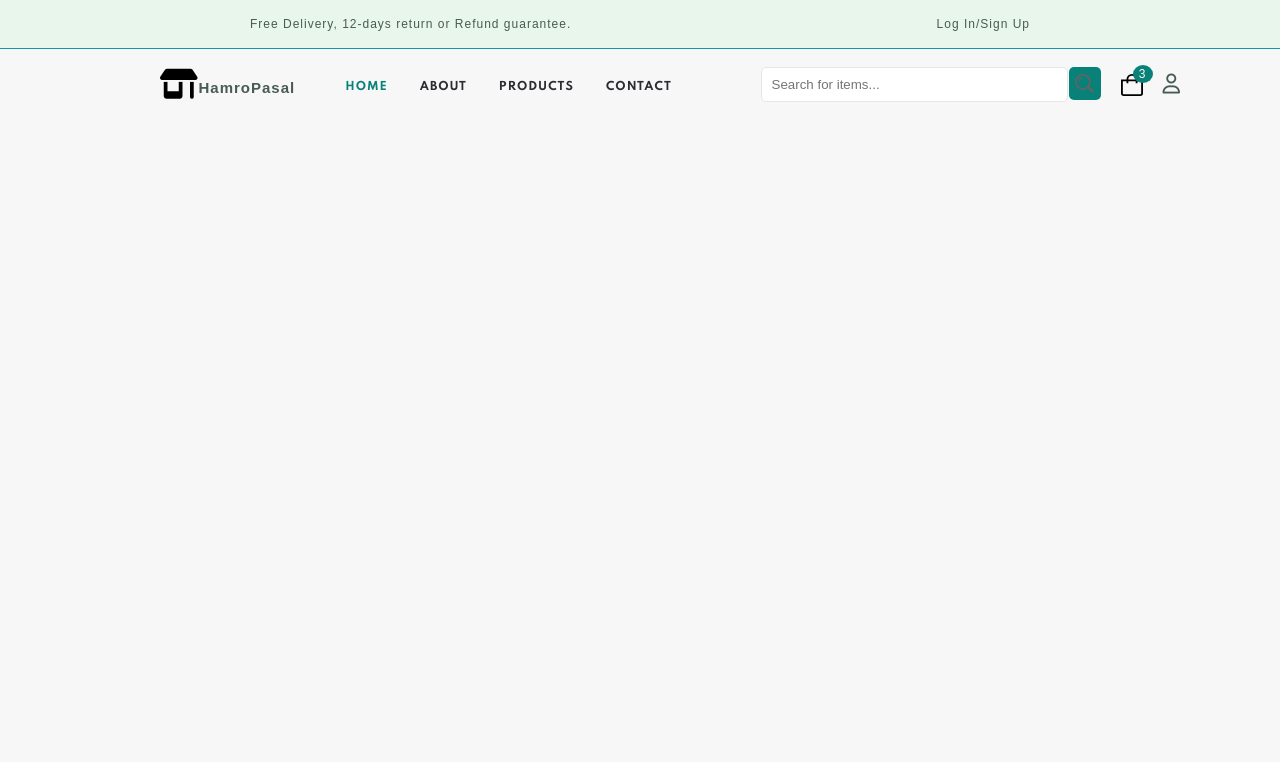
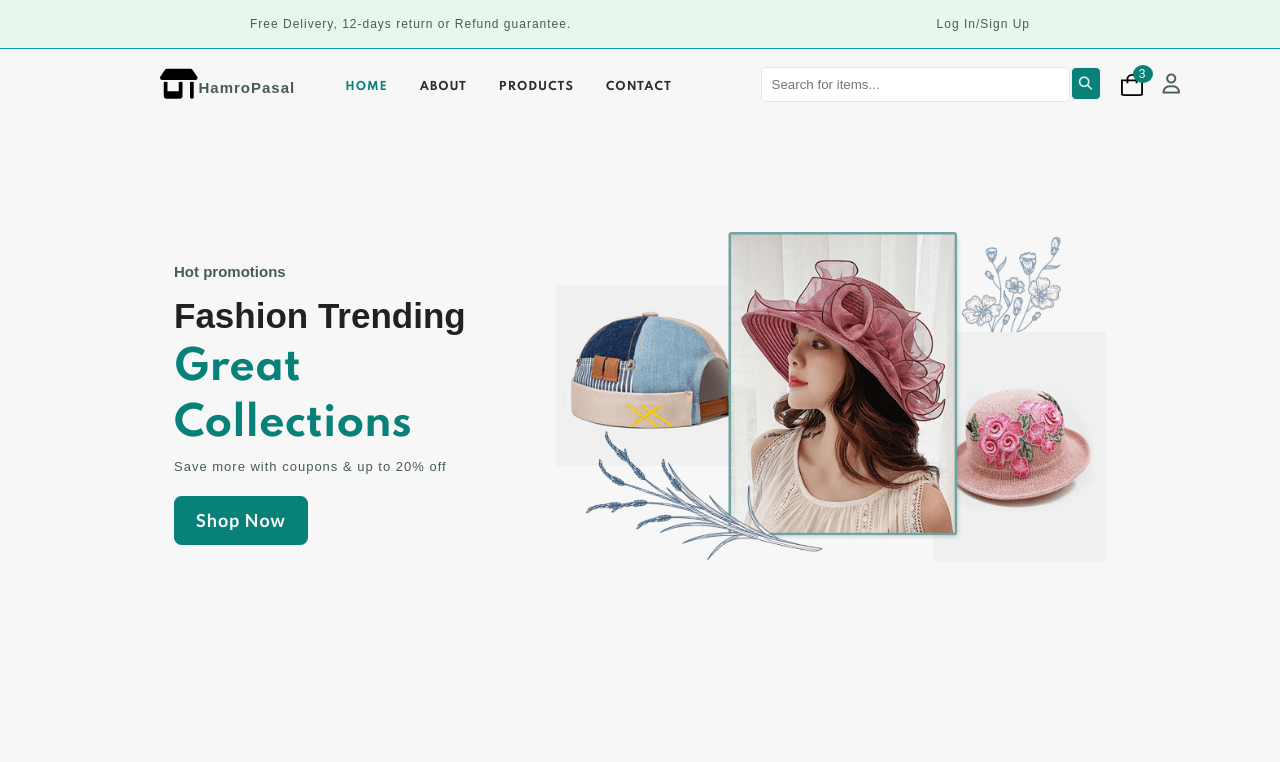
Before and after one commit to chandrakamalsingh007/Ecommerce-website, a website built with Vite: page index.html in a window 1280 px wide. Built offline with nearby package versions, Linux system fonts and the light colour scheme.

Commit message:
Home hero section completed

```diff
--- a/index.html
+++ b/index.html
@@ -36,7 +36,7 @@
         <div class="header-search">
           <input type="text" placeholder="Search for items..." class="form-input">
           <button class="search-btn">
-            <img src="src/assets/images/search.png" alt="search-btn">
+            <i class="fa-solid fa-magnifying-glass"></i>
           </button>
         </div>
         <div class="cart"><a href="addtocart.html" class="header-action-btn">
@@ -47,5 +47,30 @@
       </div>
       </div>
   </header>
+
+  <!-- ========== Start Home Hero Section ========== -->
+  <main>
+    <section class="section-hero">
+      <div class="container grid grid-two--cols">
+        <div class="section-hero--content">
+          <span class="hero-subheading">
+            Hot promotions
+          </span>
+          <h1 class="hero-heading">Fashion Trending <span>Great Collections</span></h1>
+          <p class="hero-para">Save more with coupons & up to 20% off</p>
+          <a href="shop.html" class="btn">Shop Now</a>
+        </div>
+        <div class="section-hero-image" data-aos="fade-up" data-aos-delay="600">
+          <figure>
+            <img src="src/assets/images/home-img.png" alt="home img">
+          </figure>
+        </div>
+      </div>
+    </section>
+  </main>
+
+
+  <!-- ========== End Home Hero Section ========== -->
+
 </body>
 </html>
--- a/style.css
+++ b/style.css
@@ -27,6 +27,8 @@
     --main-color:hsl(176,88%,27%) ;
     --supporting-color:hsl(129,44%,94%) ;
     --glow-color:hsl(60,1%,56%) ;
+
+    --transition:cubic-bezier(0,0,0.05,1)
 }
 
 html{
@@ -88,6 +90,41 @@ a{
     -moz-border-radius: 0.5rem;
     -ms-border-radius: 0.5rem;
     -o-border-radius: 0.5rem;
+}
+
+.grid{
+    display: grid;
+}
+
+.grid-two--cols{
+    grid-template-columns: repeat(2,1fr);
+}
+
+.btn{
+    display: inline-block;
+    background-color: var(--main-color);
+    border: 2px solid var(--main-color);
+    color:var(--backgroundColor);
+    padding-inline: 2rem;
+    height:49px;
+    line-height: 44px;
+    font-weight: bold;
+    font-family: "Lato",sans-serif;
+    border-radius: 0.75rem;
+    transition: all 0.4s var(--transition);
+    -webkit-border-radius: 0.75rem;
+    -moz-border-radius: 0.75rem;
+    -ms-border-radius: 0.75rem;
+    -o-border-radius: 0.75rem;
+    -webkit-transition: all 0.4s var(--transition);
+    -moz-transition: all 0.4s var(--transition);
+    -ms-transition: all 0.4s var(--transition);
+    -o-transition: all 0.4s var(--transition);
+}
+
+.btn:hover{
+    background-color: transparent;
+    color:var(--main-color);
 }
 
 /***** Layout *****/
@@ -206,17 +243,21 @@ a{
     gap: 0.1rem;
 }
 .search-btn{
-    width: 35px;
+    width: 33px;
     height: 33px;
     position: relative;
     cursor:pointer;
     border-radius: 5px;
-    border: none;
+    border: 1px solid var(--backgroundSecondary);
     background-color: var(--main-color);
     -webkit-border-radius: 5px;
     -moz-border-radius: 5px;
     -ms-border-radius: 5px;
     -o-border-radius: 5px;
+
+    & i{
+        color:var(--borderColorSecondary);
+    }
 }
 .header-action-btn{
     position: relative;
@@ -252,3 +293,51 @@ a{
     cursor: pointer;
 }
 /***** End Navbar Section *****/
+
+/***** Hero Section *****/
+main{
+    height:80vh;
+    position: relative;
+
+}
+
+main .section-hero{
+    height: 70vh;
+    display:flex;
+    justify-content: center;
+    align-items: center;
+    padding: 0 15rem;
+
+    & .hero-subheading{
+        font-size: 1.5rem;
+        line-height:2.5;
+    }
+    & .hero-heading{
+        line-height: 1.4;
+        font-size: 3.5rem;
+    }
+    & .hero-heading span{
+        color: var(--main-color);
+        font-size: 4rem;
+        font-family: 'Spartan',sans-serif;
+    }
+    & .hero-para{
+        font-size:1.3rem;
+        margin-block: .5rem 2rem;
+    }
+}
+
+.section-hero .grid{
+    align-items: center;
+    gap:5rem;
+}
+
+.section-hero img{
+    width: 550px;
+    height: auto;
+
+
+}
+
+
+/***** End Hero Section *****/
```
